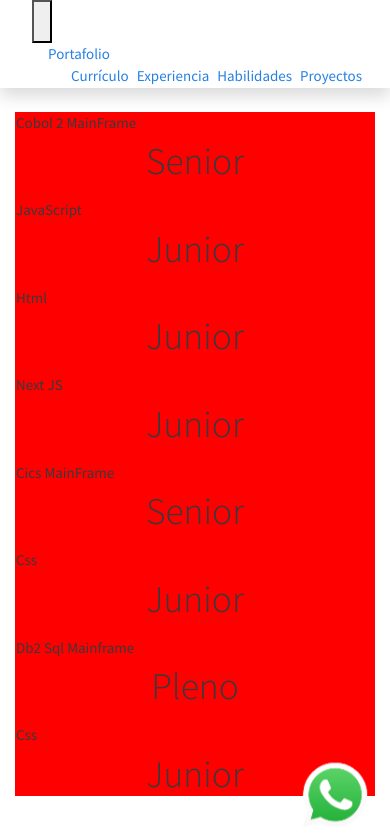
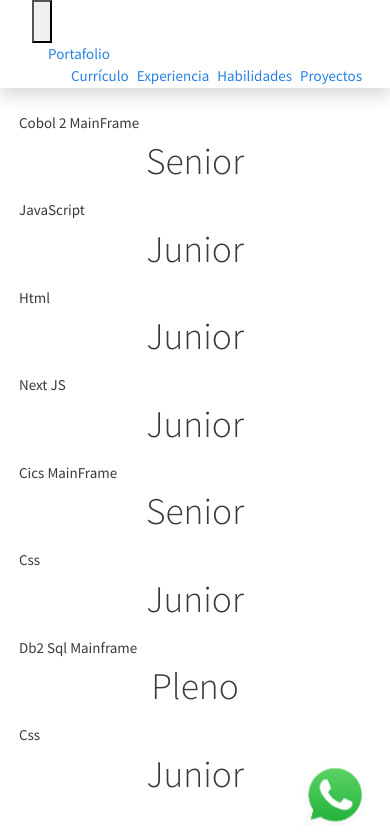
Before and after one commit to ivanugarte/portafolio.next, a Next.js app: page /habilidades in a window 390 px wide. Shown: the top 838 px of the page. Built offline with nearby package versions, Linux system fonts and the light colour scheme.

Commit message:
arreglo responsividad

```diff
--- a/global.css
+++ b/global.css
@@ -32,11 +32,7 @@
 
 /* Small (sm)   a partir de 640px se aplica los que está en la media */
 @media (max-width: 640px) {
-  .progressbarSize {
-    padding-left: 1px;
-    padding-right: 1px;
-    background-color: red;
-  }
+
 }
 
 /* Medium (md) */
@@ -47,9 +43,17 @@
 /* Large (lg) */
 @media (min-width: 1024px) {
   /* ... */
+  .progressbarSize {
+    padding-left: 5rem;
+    padding-right: 5rem;
+  }
 }
 
 /* Extra Large (xl) */
 @media (min-width: 1280px) {
   /* ... */
+  .progressbarSize {
+    padding-left: 5rem;
+    padding-right: 5rem;
+    }
 }
--- a/pages/habilidades.jsx
+++ b/pages/habilidades.jsx
@@ -3,13 +3,13 @@ import Layout from "../components/Layout";
 const Habilidades = () => (
   <div className="bg-gray-900">
     <Layout>
-      <div className="progressbarSize px-20">
+      <div className="px-1">
         <div className=" text-base font-medium mb-1 text-gray-100 font-sans">
           Cobol 2 MainFrame
         </div>
         <div className="w-full bg-gray-200 rounded-full h-5 mb-3">
           <div className="bg-gray-600 h-5 rounded-full w-4/4">
-            <h1 className="text-gray-200 text-center">Senior</h1>
+            <h1 className="progressbarSize text-gray-200 text-center ">Senior</h1>
           </div>
         </div>
         {/* iten 2 */}
--- a/pages/index.js
+++ b/pages/index.js
@@ -8,7 +8,7 @@ const Index = () => (
 
       <header className="row">
         <div className="col-md-12">
-          <div className="card card-body bg-gray-800 ">
+          <div className="card card-body bg-gray-800">
             <div className="row">
               <div className="col-md-4">
                 <img src="foto1.jpg" alt="" className="img-fluid" />
```
